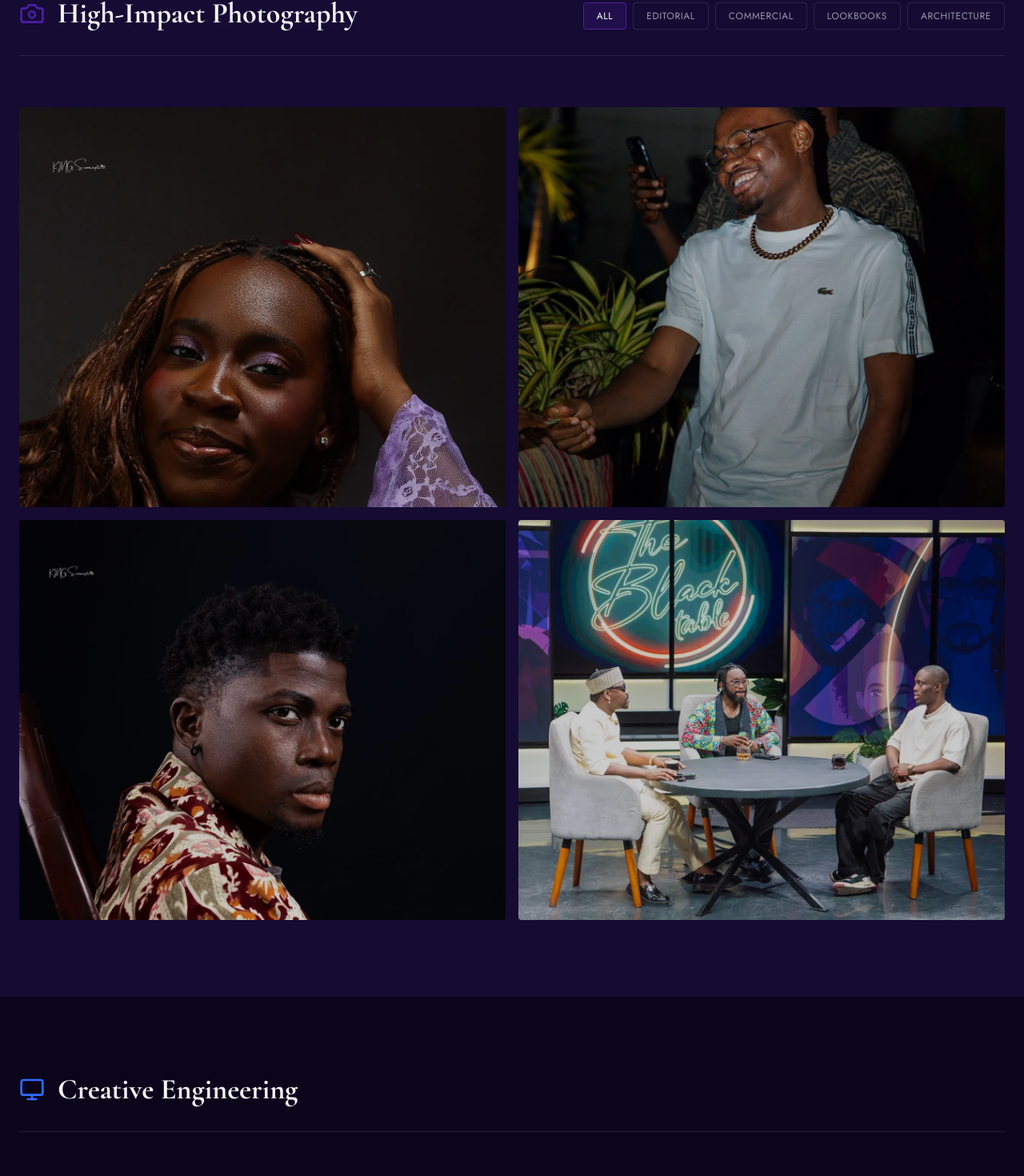
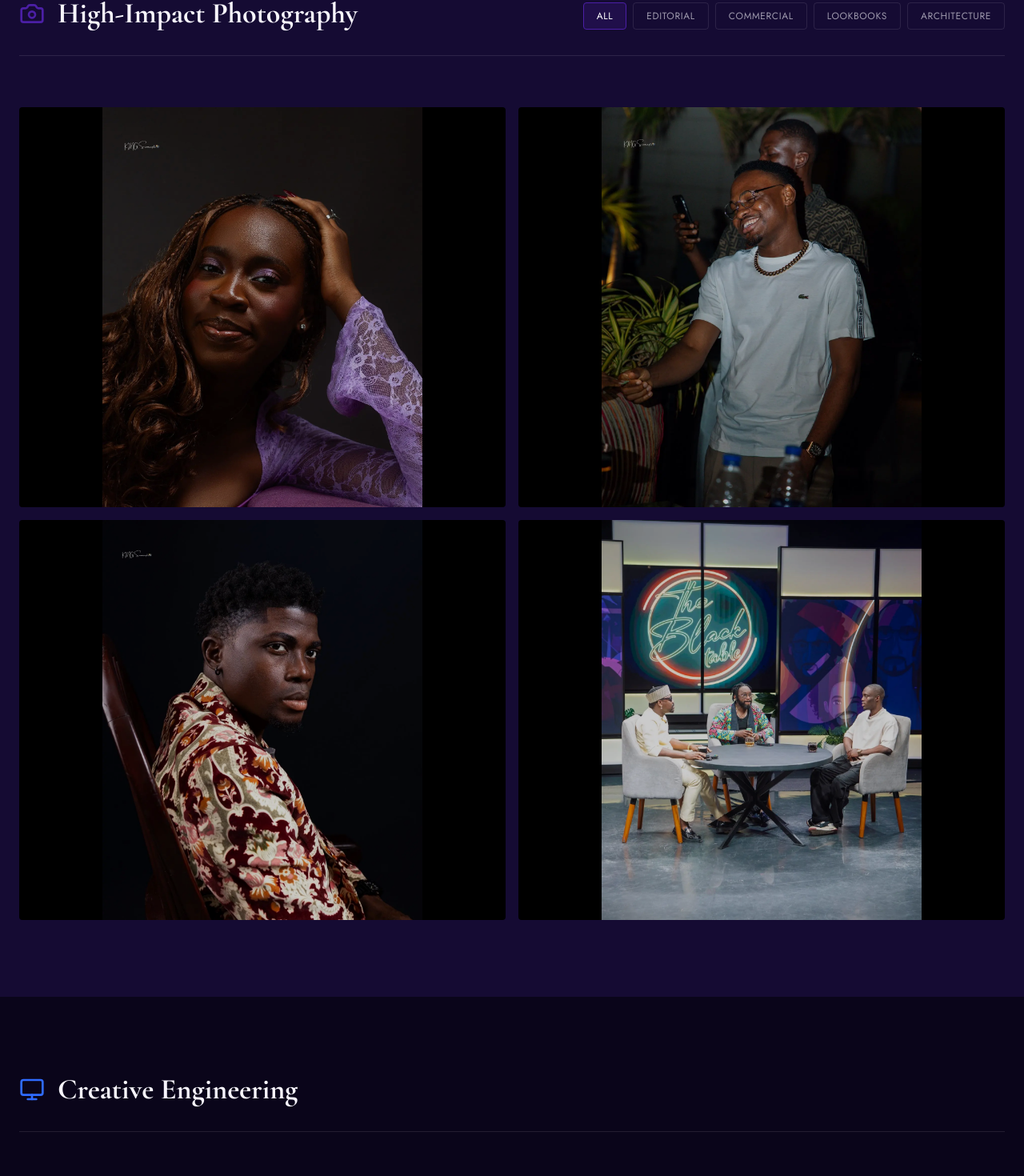
Before and after one commit to dcx2024/content_site, a React (Vite) app: page / in a window 1280 px wide. Shown: the part 1311-2781 px from the top of the page at 80% size. Built offline with nearby package versions, Linux system fonts and the light colour scheme.

Commit message:
Update App.jsx

```diff
--- a/src/App.jsx
+++ b/src/App.jsx
@@ -139,29 +139,29 @@ export default function App() {
           </div>
 
           <div className="grid grid-cols-1 md:grid-cols-2 gap-4">
-            <div className="h-[400px] md:h-[500px] relative group overflow-hidden bg-black rounded-sm">
-              <img src="im3.webp" className="w-full h-full object-cover opacity-80 group-hover:scale-105 transition-transform duration-700 object-top" alt="Editorial Portrait" />
+            <div className="h-[400px] md:h-[500px] relative group overflow-hidden bg-black rounded-sm flex items-center justify-center">
+              <img src="im3.webp" className="w-full h-full object-contain opacity-80 group-hover:scale-105 transition-transform duration-700" alt="Editorial Portrait" />
               <div className="absolute bottom-0 left-0 p-6 bg-gradient-to-t from-[#150B33] to-transparent w-full opacity-0 group-hover:opacity-100 transition-opacity">
                 <span className="text-[#2F6BFF] text-xs font-mono mb-2 block">Studio Portraiture</span>
                 <h4 className="font-serif text-2xl">Editorial Headshot</h4>
               </div>
             </div>
-            <div className="h-[400px] md:h-[500px] relative group overflow-hidden bg-black rounded-sm">
-              <img src="img2.webp" className="w-full h-full object-cover opacity-80 group-hover:scale-105 transition-transform duration-700 object-center" alt="Event Photography" />
+            <div className="h-[400px] md:h-[500px] relative group overflow-hidden bg-black rounded-sm flex items-center justify-center">
+              <img src="img2.webp" className="w-full h-full object-contain opacity-80 group-hover:scale-105 transition-transform duration-700" alt="Event Photography" />
                <div className="absolute bottom-0 left-0 p-6 bg-gradient-to-t from-[#150B33] to-transparent w-full opacity-0 group-hover:opacity-100 transition-opacity">
                 <span className="text-[#2F6BFF] text-xs font-mono mb-2 block">Event Capture</span>
                 <h4 className="font-serif text-2xl">Candid & Nightlife</h4>
               </div>
             </div>
-            <div className="h-[400px] md:h-[500px] relative group overflow-hidden bg-black rounded-sm">
-              <img src="img1.webp" className="w-full h-full object-cover opacity-80 group-hover:scale-105 transition-transform duration-700 object-top" alt="Creative Portrait" />
+            <div className="h-[400px] md:h-[500px] relative group overflow-hidden bg-black rounded-sm flex items-center justify-center">
+              <img src="img1.webp" className="w-full h-full object-contain opacity-80 group-hover:scale-105 transition-transform duration-700" alt="Creative Portrait" />
                <div className="absolute bottom-0 left-0 p-6 bg-gradient-to-t from-[#150B33] to-transparent w-full opacity-0 group-hover:opacity-100 transition-opacity">
                 <span className="text-[#2F6BFF] text-xs font-mono mb-2 block">Stylized Capture</span>
                 <h4 className="font-serif text-2xl">Creative Portraiture</h4>
               </div>
             </div>
-            <div className="h-[400px] md:h-[500px] relative group overflow-hidden bg-black rounded-sm">
-              <img src="img3.webp" className="w-full h-full object-cover opacity-80 group-hover:scale-105 transition-transform duration-700 object-center" alt="The Black Table Set" /> {/*[cite: 7] */}
+            <div className="h-[400px] md:h-[500px] relative group overflow-hidden bg-black rounded-sm flex items-center justify-center">
+              <img src="img3.webp" className="w-full h-full object-contain opacity-80 group-hover:scale-105 transition-transform duration-700" alt="The Black Table Set" />
                <div className="absolute bottom-0 left-0 p-6 bg-gradient-to-t from-[#150B33] to-transparent w-full opacity-0 group-hover:opacity-100 transition-opacity">
                 <span className="text-[#2F6BFF] text-xs font-mono mb-2 block">Set & Production</span>
                 <h4 className="font-serif text-2xl">The Black Table</h4>
@@ -333,8 +333,8 @@ export default function App() {
             <p className="text-sm text-[#F7F5FC]/50 mb-6 max-w-xs">
               Crafting concepts that command attention. Bridging high-fashion, cinema, and spatial web.
             </p>
-            <a href="mailto:commissions@kingsconcepts.com" className="text-[#2F6BFF] font-medium text-sm hover:underline">
-              commissions@kingsconcepts.com
+            <a href="mailto:KING'Sconceptsmedia@gmail.com" className="text-[#2F6BFF] font-medium text-sm hover:underline">
+              KING'Sconceptsmedia@gmail.com
             </a>
           </div>
 
```
